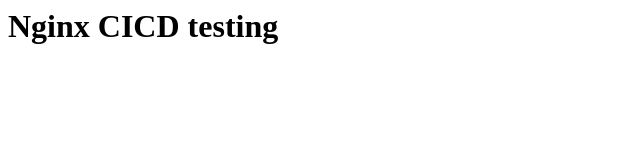
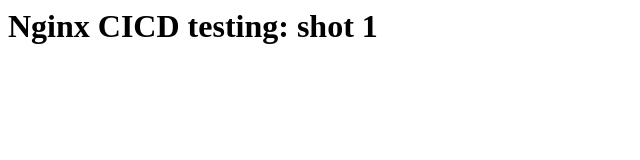
Before and after one commit to rajshinde7/cicd_testing, a plain HTML site: page index.html in a window 1280 px wide. Shown: the whole page, without its empty margins (0-640 px from the left). Drawn offline with Linux system fonts and the light colour scheme.

Commit message:
Update index.html

```diff
--- a/index.html
+++ b/index.html
@@ -1,5 +1,5 @@
 <html>
  <body>
-  <h1>Nginx CICD testing</h1>
+  <h1>Nginx CICD testing: shot 1</h1>
   </body>
 </html>
```
